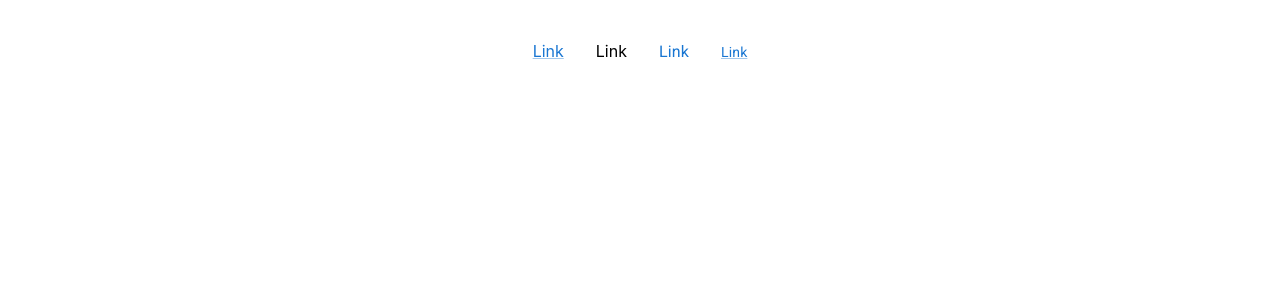
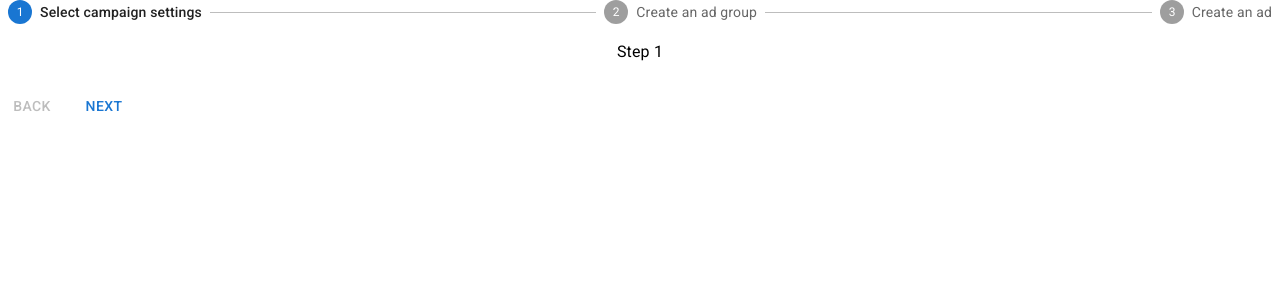
Before and after one commit to kr-nirmit/React-material-ui, a React (Create React App) app: page / in a window 1280 px wide. Shown: the top 300 px of the page. Built offline with nearby package versions, Linux system fonts and the light colour scheme.

Commit message:
HorizontalStepper in MUI

```diff
--- a/src/App.js
+++ b/src/App.js
@@ -10,6 +10,7 @@
 import MUIContainer from "./Stake/MUIContainer";
 import MUIGrid from "./Stake/MUIGrid";
 import MUILink from "./Stake/MUILink";
+import HorizontalSteppe from "./Stake/HorizontalSteppe"
 
 
 function App() {
@@ -25,7 +26,8 @@
       {/* <MUICard /> */}
       {/* <MUIContainer /> */}
       {/* <MUIGrid /> */}
-      <MUILink />
+      {/* <MUILink /> */}
+      <HorizontalSteppe />
     </div>
   );
 }
--- /dev/null
+++ b/src/Stake/HorizontalSteppe.js
@@ -0,0 +1,73 @@
+import * as React from "react";
+import Box from "@mui/material/Box";
+import Stepper from "@mui/material/Stepper";
+import Step from "@mui/material/Step";
+import StepLabel from "@mui/material/StepLabel";
+import Button from "@mui/material/Button";
+import Typography from "@mui/material/Typography";
+
+const steps = [
+  "Select campaign settings",
+  "Create an ad group",
+  "Create an ad",
+];
+
+export default function HorizontalStepper() {
+  const [activeStep, setActiveStep] = React.useState(0);
+
+  const handleNext = () => {
+    setActiveStep((prevActiveStep) => prevActiveStep + 1);
+  };
+
+  const handleBack = () => {
+    setActiveStep((prevActiveStep) => prevActiveStep - 1);
+  };
+
+  const handleReset = () => {
+    setActiveStep(0);
+  };
+
+  return (
+    <Box sx={{ width: "100%" }}>
+      <Stepper activeStep={activeStep}>
+        {steps.map((label, index) => {
+          const stepProps = {};
+          const labelProps = {};
+          return (
+            <Step key={label} {...stepProps}>
+              <StepLabel {...labelProps}>{label}</StepLabel>
+            </Step>
+          );
+        })}
+      </Stepper>
+      {activeStep === steps.length ? (
+        <React.Fragment>
+          <Typography sx={{ mt: 2, mb: 1 }}>
+            All steps completed - you&apos;re finished
+          </Typography>
+          <Box sx={{ display: "flex", flexDirection: "row", pt: 2 }}>
+            <Box sx={{ flex: "1 1 auto" }} />
+            <Button onClick={handleReset}>Reset</Button>
+          </Box>
+        </React.Fragment>
+      ) : (
+        <React.Fragment>
+          <Typography sx={{ mt: 2, mb: 1 }}>Step {activeStep + 1}</Typography>
+          <Box sx={{ display: "flex", flexDirection: "row", pt: 2 }}>
+            <Button
+              color="inherit"
+              disabled={activeStep === 0}
+              onClick={handleBack}
+              sx={{ mr: 1 }}
+            >
+              Back
+            </Button>
+            <Button onClick={handleNext}>
+              {activeStep === steps.length - 1 ? "Finish" : "Next"}
+            </Button>
+          </Box>
+        </React.Fragment>
+      )}
+    </Box>
+  );
+}
```
